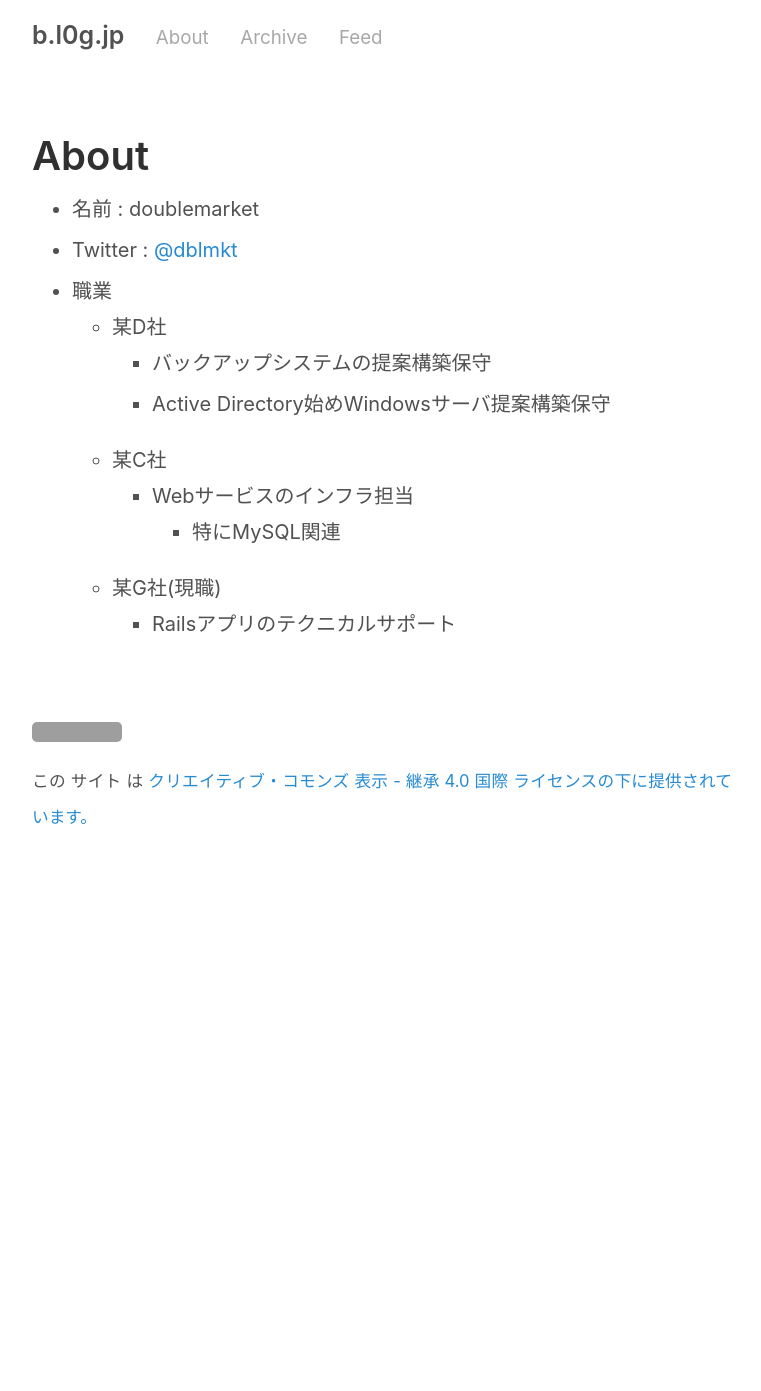
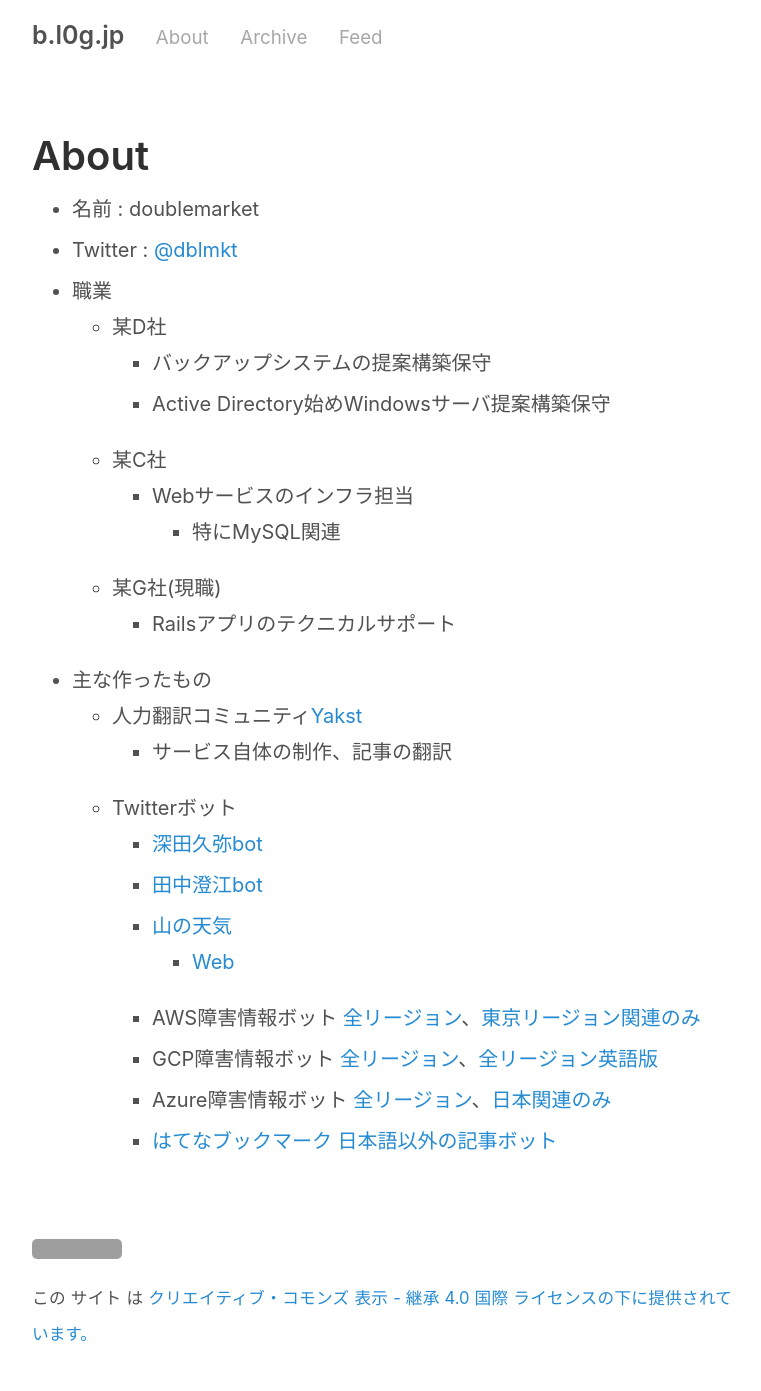
Before and after one commit to doublemarket/b.l0g.jp, a Jekyll site: the page built from about.md, in a window 1280 px wide. Shown: the whole page, without its empty margins (258-1019 px from the left). Built offline with Jekyll 4.4.1, drawn with Linux system fonts in a browser that asks for light colours; before the commit the page ends 900 px from its top, so only the background shows below that; grey boxes are pictures that could not be loaded.

Commit message:
add services to about

```diff
--- a/about.md
+++ b/about.md
@@ -17,3 +17,15 @@
       - 特にMySQL関連
   - 某G社(現職)
     - Railsアプリのテクニカルサポート
+- 主な作ったもの
+  - 人力翻訳コミュニティ[Yakst](https://yakst.com/ja)
+    - サービス自体の制作、記事の翻訳
+  - Twitterボット
+    - [深田久弥bot](https://twitter.com/fukadakyuya_bot)
+    - [田中澄江bot](https://twitter.com/tanakasumie_bot)
+    - [山の天気](https://twitter.com/yamatenki)
+      - [Web](http://t.l0g.jp/)
+    - AWS障害情報ボット [全リージョン](https://twitter.com/awsstatusjp_all)、[東京リージョン関連のみ](https://twitter.com/awsstatusjp)
+    - GCP障害情報ボット [全リージョン](https://twitter.com/gcpstatusjp)、[全リージョン英語版](https://twitter.com/gcpstatus)
+    - Azure障害情報ボット [全リージョン](https://twitter.com/azurestatusjp_a)、[日本関連のみ](https://twitter.com/azurestatusjp)
+    - [はてなブックマーク 日本語以外の記事ボット](https://twitter.com/hatebu_e)
```
